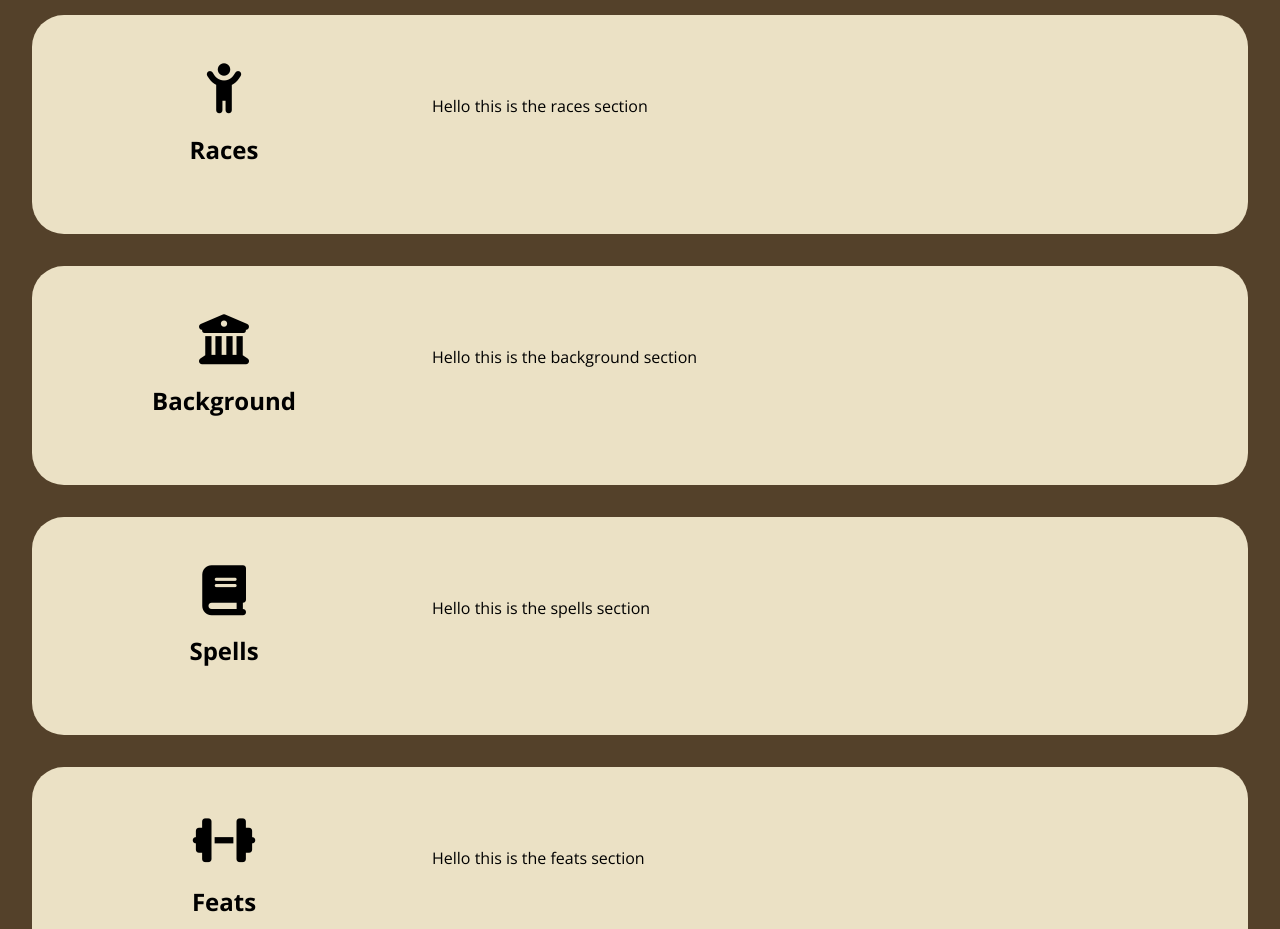
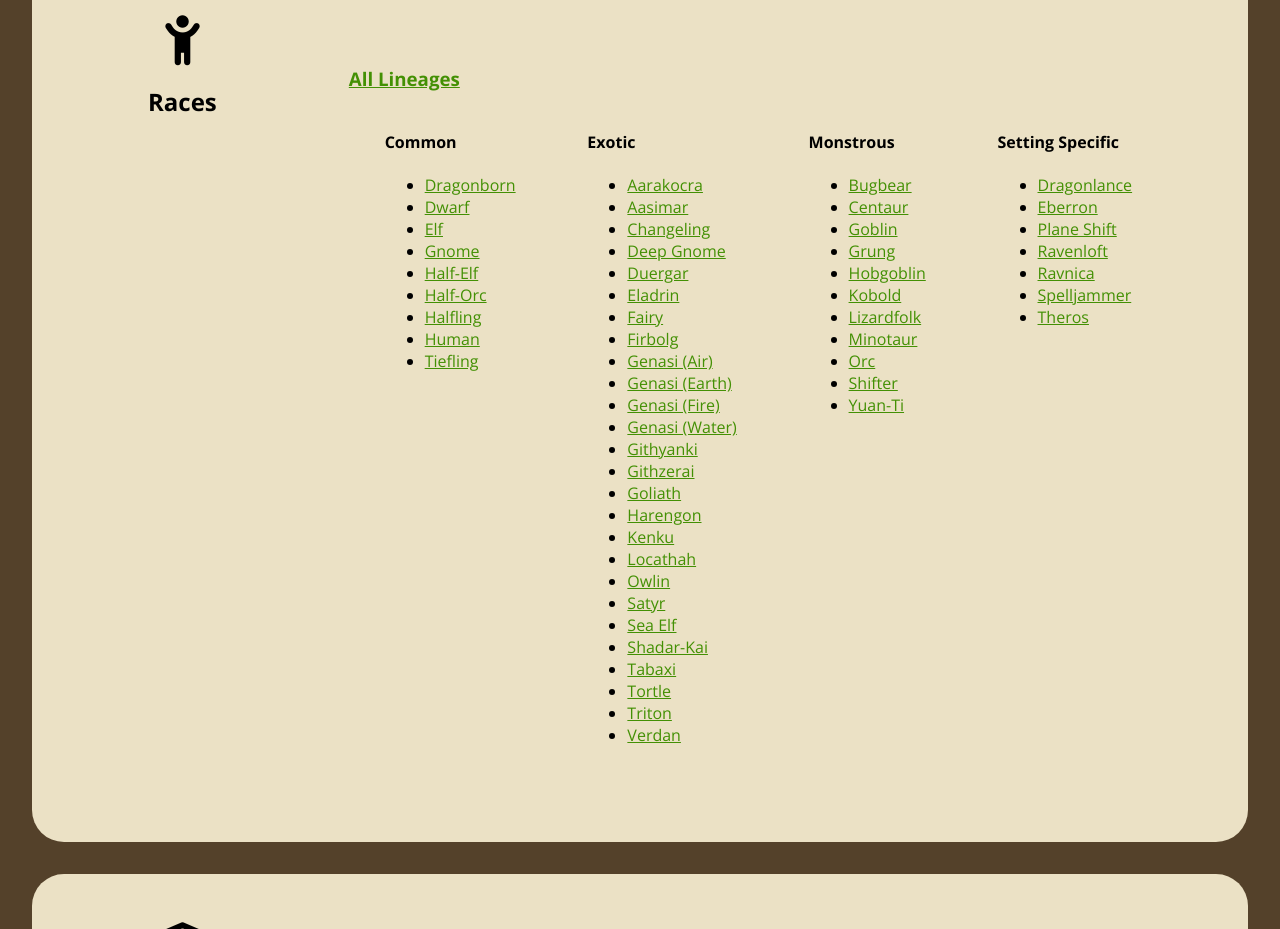
Before and after one commit to MarvinFlint/dndwiki, a website: page index.html in a window 1280 px wide. Shown: the part 1871-2800 px from the top of the page. Drawn offline with nearby package versions, Linux system fonts and the light colour scheme.

Commit message:
more sections

```diff
--- a/index.html
+++ b/index.html
@@ -158,13 +158,13 @@
                         <div class="link-list">
                             <h4 aria-label="Bard Unearthed Arcana">Unearthed Arcana</h4>
                             <ul>
-                                <li><a href="http://dnd5e.wikidot.com">None</a></li>
+                                <li>None</li>
                             </ul>
                         </div>
                         <div class="link-list">
                             <h4 aria-label="Bard Qick Links">Quick Links</h4>
                             <ul>
-                                <li><a href="http://dnd5e.wikidot.com">Infusions</a></li>
+                                <li>None</li>
                             </ul>
                         </div>
                     </div>
@@ -172,15 +172,92 @@
             </div>
         </section>
         <section class="section" id="race-section">
+            <a href="#background-section" class="skip-link">Skip to Background</a>
             <div class="section-heading">
                 <i class="fa-solid fa-child-reaching"></i>
                 <h2>Races</h2>
             </div>
             <div class="section-content">
-                Hello this is the races section
+                <h3><a href="http://dnd5e.wikidot.com">All Lineages</a></h3>
+                <div class="link-box">
+                    <div class="link-list">
+                        <h4 aria-label="Common Races">Common</h4>
+                        <ul>
+                            <li><a href="http://wikidot.com">Dragonborn</a></li>
+                            <li><a href="http://wikidot.com">Dwarf</a></li>
+                            <li><a href="http://wikidot.com">Elf</a></li>
+                            <li><a href="http://wikidot.com">Gnome</a></li>
+                            <li><a href="http://wikidot.com">Half-Elf</a></li>
+                            <li><a href="http://wikidot.com">Half-Orc</a></li>
+                            <li><a href="http://wikidot.com">Halfling</a></li>
+                            <li><a href="http://wikidot.com">Human</a></li>
+                            <li><a href="http://wikidot.com">Tiefling</a></li>
+                        </ul>
+                    </div>
+                    <div class="link-list">
+                        <h4 aria-label="Exotic Races">Exotic</h4>
+                        <ul>
+                            <li><a href="http://wikidot.com">Aarakocra</a></li>
+                            <li><a href="http://wikidot.com">Aasimar</a></li>
+                            <li><a href="http://wikidot.com">Changeling</a></li>
+                            <li><a href="http://wikidot.com">Deep Gnome</a></li>
+                            <li><a href="http://wikidot.com">Duergar</a></li>
+                            <li><a href="http://wikidot.com">Eladrin</a></li>
+                            <li><a href="http://wikidot.com">Fairy</a></li>
+                            <li><a href="http://wikidot.com">Firbolg</a></li>
+                            <li><a href="http://wikidot.com">Genasi (Air)</a></li>
+                            <li><a href="http://wikidot.com">Genasi (Earth)</a></li>
+                            <li><a href="http://wikidot.com">Genasi (Fire)</a></li>
+                            <li><a href="http://wikidot.com">Genasi (Water)</a></li>
+                            <li><a href="http://wikidot.com">Githyanki</a></li>
+                            <li><a href="http://wikidot.com">Githzerai</a></li>
+                            <li><a href="http://wikidot.com">Goliath</a></li>
+                            <li><a href="http://wikidot.com">Harengon</a></li>
+                            <li><a href="http://wikidot.com">Kenku</a></li>
+                            <li><a href="http://wikidot.com">Locathah</a></li>
+                            <li><a href="http://wikidot.com">Owlin</a></li>
+                            <li><a href="http://wikidot.com">Satyr</a></li>
+                            <li><a href="http://wikidot.com">Sea Elf</a></li>
+                            <li><a href="http://wikidot.com">Shadar-Kai</a></li>
+                            <li><a href="http://wikidot.com">Tabaxi</a></li>
+                            <li><a href="http://wikidot.com">Tortle</a></li>
+                            <li><a href="http://wikidot.com">Triton</a></li>
+                            <li><a href="http://wikidot.com">Verdan</a></li>
+                        </ul>
+                    </div>
+                    <div class="link-list">
+                        <h4 aria-label="Monstrous Races">Monstrous</h4>
+                        <ul>
+                            <li><a href="http://wikidot.com">Bugbear</a></li>
+                            <li><a href="http://wikidot.com">Centaur</a></li>
+                            <li><a href="http://wikidot.com">Goblin</a></li>
+                            <li><a href="http://wikidot.com">Grung</a></li>
+                            <li><a href="http://wikidot.com">Hobgoblin</a></li>
+                            <li><a href="http://wikidot.com">Kobold</a></li>
+                            <li><a href="http://wikidot.com">Lizardfolk</a></li>
+                            <li><a href="http://wikidot.com">Minotaur</a></li>
+                            <li><a href="http://wikidot.com">Orc</a></li>
+                            <li><a href="http://wikidot.com">Shifter</a></li>
+                            <li><a href="http://wikidot.com">Yuan-Ti</a></li>
+                        </ul>
+                    </div>
+                    <div class="link-list">
+                        <h4 aria-label="Setting Specific Races">Setting Specific</h4>
+                        <ul>
+                            <li><a href="http://wikidot.com">Dragonlance</a></li>
+                            <li><a href="http://wikidot.com">Eberron</a></li>
+                            <li><a href="http://wikidot.com">Plane Shift</a></li>
+                            <li><a href="http://wikidot.com">Ravenloft</a></li>
+                            <li><a href="http://wikidot.com">Ravnica</a></li>
+                            <li><a href="http://wikidot.com">Spelljammer</a></li>
+                            <li><a href="http://wikidot.com">Theros</a></li>
+                        </ul>
+                    </div>
+                </div>
             </div>
         </section>
         <section class="section" id="background-section">
+            <a href="#spells-section" class="skip-link">Skip to Spells</a>
             <div class="section-heading">
                 <i class="fa-solid fa-building-columns"></i>
                 <h2>Background</h2>
@@ -190,6 +267,7 @@
             </div>
         </section>
         <section class="section" id="spells-section">
+            <a href="#feats-section" class="skip-link">Skip to Feats</a>
             <div class="section-heading">
                 <i class="fa-solid fa-book"></i>
                 <h2>Spells</h2>
@@ -199,6 +277,7 @@
             </div>
         </section>
         <section class="section" id="feats-section">
+            <a href="#items-section" class="skip-link">Skip to Items</a>
             <div class="section-heading">
                 <i class="fa-solid fa-dumbbell"></i>
                 <h2>Feats</h2>
@@ -208,6 +287,7 @@
             </div>
         </section>
         <section class="section" id="items-section">
+            <a href="#optional-section" class="skip-link">Skip to Optional</a>
             <div class="section-heading">
                 <i class="fa-solid fa-flask"></i>
                 <h2>Items</h2>
@@ -217,6 +297,7 @@
             </div>
         </section>
         <section class="section" id="race-section">
+            <a href="#class-section" class="skip-link">Skip to Top</a>
             <div class="section-heading">
                 <i class="fa-solid fa-puzzle-piece"></i>
                 <h2>Optional</h2>
--- a/main.css
+++ b/main.css
@@ -123,6 +123,12 @@
     display: flex;
     padding: 3rem;
     flex-direction: column;
+    width: 100%;
+}
+
+.class p {
+    max-width: 800px;
+    margin: auto;
 }
 
 .link-box{
```
